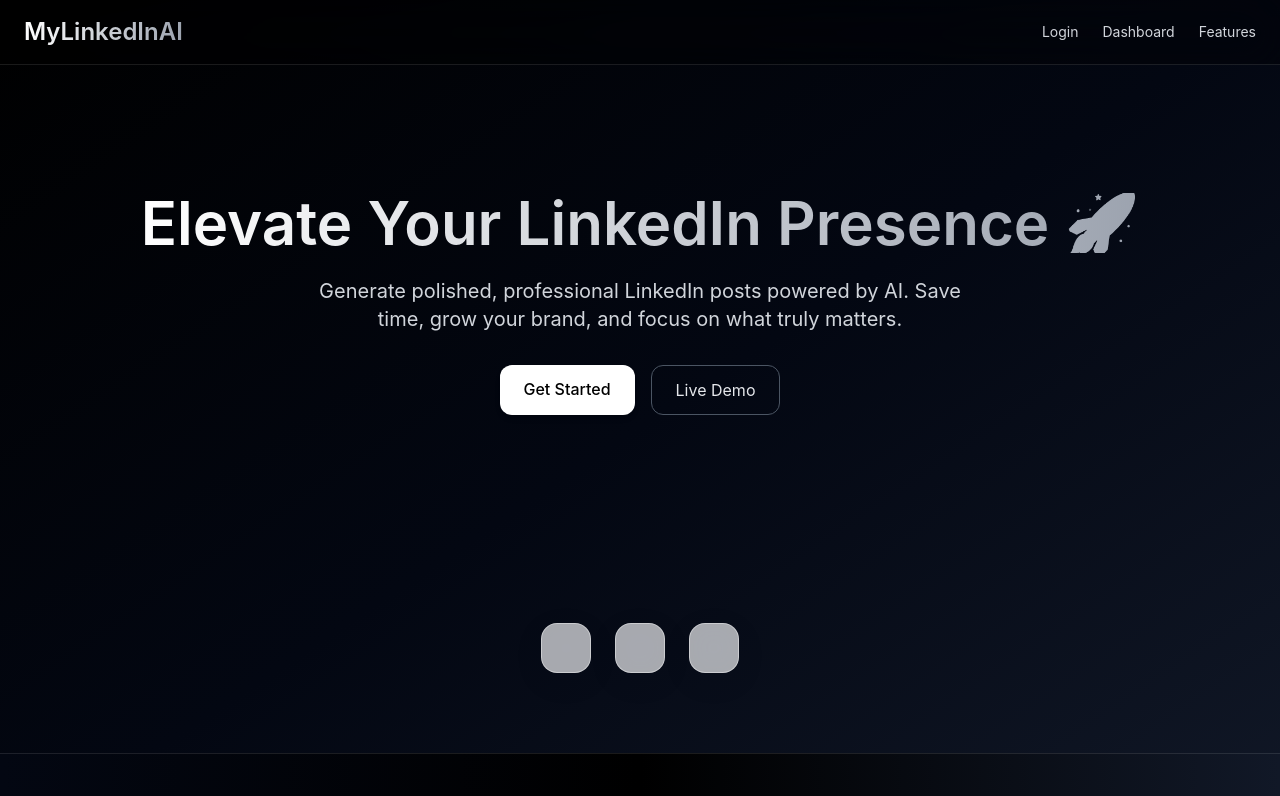
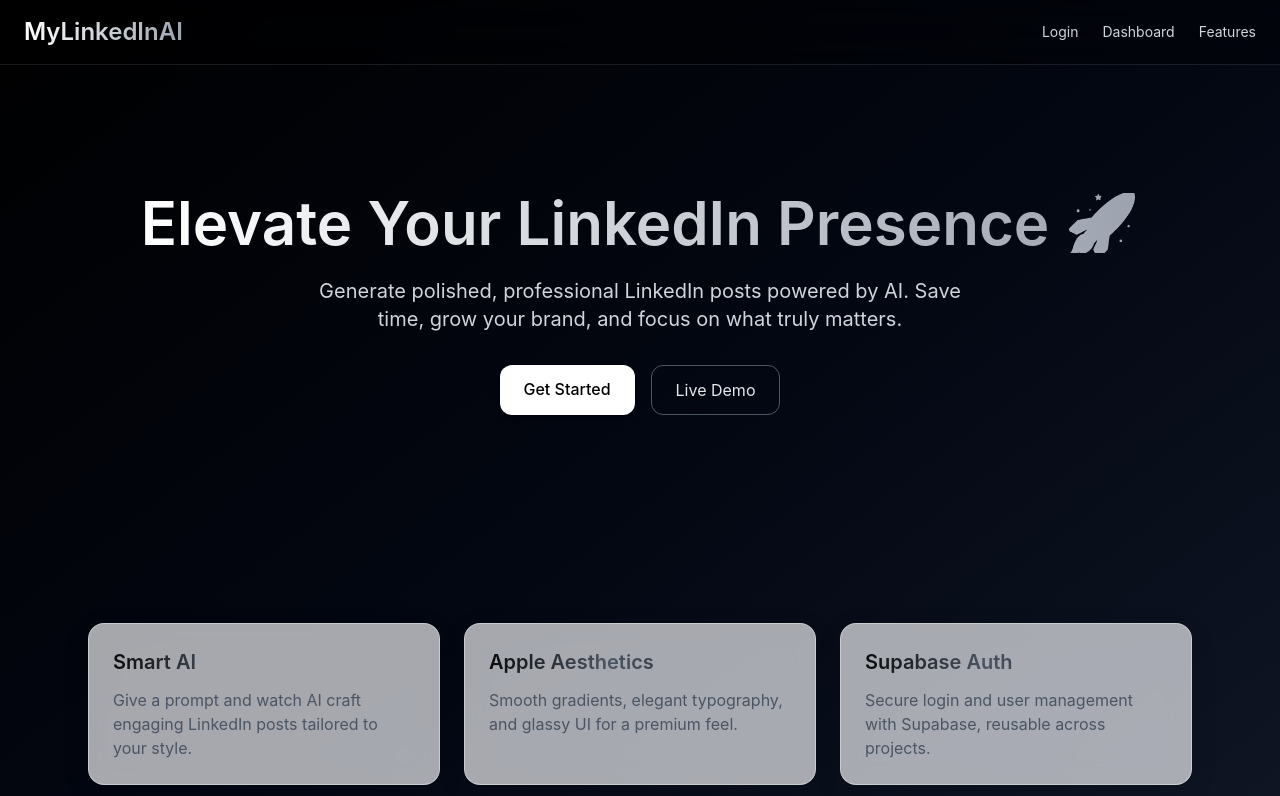
Before and after one commit to nileshcf/aipostgen, a Next.js app: page / in a window 1280 px wide. Shown: the top 796 px of the page. Built offline with nearby package versions, Linux system fonts and the light colour scheme.

Commit message:
vercel fix

```diff
--- a/package.json
+++ b/package.json
@@ -14,8 +14,8 @@
     "lucide-react": "^0.344.0",
     "next": "15.4.6",
     "openai": "^4.63.0",
-    "react": "19.1.0",
-    "react-dom": "19.1.0",
+    "react": "^18.2.0",
+    "react-dom": "^18.2.0",
     "sonner": "^2.0.7",
     "zod": "^3.23.8"
   },
--- a/src/components/glass-card.tsx
+++ b/src/components/glass-card.tsx
@@ -1,15 +1,22 @@
 'use client';
 import { motion } from 'framer-motion';
 
-export default function GlassCard({ children, className = '' }: { children: React.ReactNode; className?: string }) {
+interface GlassCardProps {
+  title: string;
+  description: string;
+  className?: string;
+}
+
+export default function GlassCard({ title, description, className = '' }: GlassCardProps) {
   return (
     <motion.div
       initial={{ opacity: 0, y: 8 }}
       animate={{ opacity: 1, y: 0 }}
       transition={{ duration: 0.4, ease: 'easeOut' }}
-      className={`glass p-6 ${className}`}
+      className={`glass p-6 rounded-2xl shadow-md ${className}`}
     >
-      {children}
+      <h3 className="text-xl font-semibold grad-title">{title}</h3>
+      <p className="mt-3 text-gray-600">{description}</p>
     </motion.div>
   );
 }
```
Also changed, not shown: 1 other file (tests, documents, lock files or other folders).
